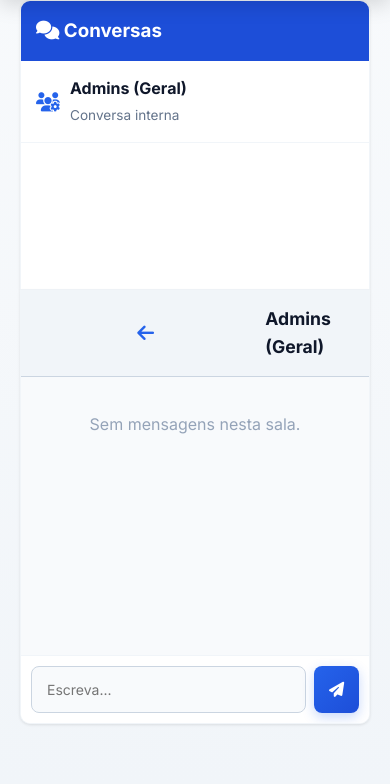
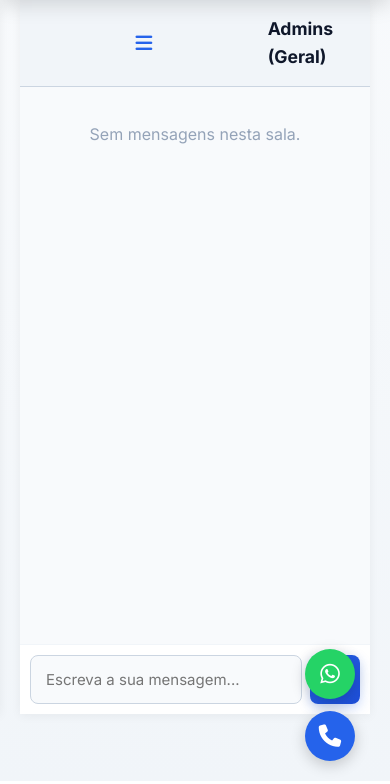
Before and after one commit to melphystec-eng/sistem-alfaiataria, a Flask app: page /admin/chat in a window 390 px wide. Shown: the part 63-847 px from the top of the page. Run offline with Flask 3, Linux system fonts and the light colour scheme; the visitor is signed in with stand-in values (Sample User, id 1); data that the repository does not hold is empty; parts of the project's set-up code (start-up, migrations or seed data) failed here and were passed over; some libraries are stand-ins or nearby versions.

Commit message:
Reverter

```diff
--- a/templates/admin_chat.html
+++ b/templates/admin_chat.html
@@ -3,40 +3,79 @@
 
 {% block content %}
 <style>
-  /* Esconde os botões flutuantes no chat */
-  .fab-container { display: none !important; }
+  /* Estrutura base */
+  .admin-chat-layout {
+    display: flex;
+    gap: 15px;
+    height: calc(100vh - 120px);
+    position: relative;
+  }
 
-  /* Layout normal para PC */
-  .chat-container { display: flex; gap: 20px; height: 80vh; }
-  .chat-sidebar { width: 300px; display: flex; flex-direction: column; overflow: hidden; margin: 0; padding: 0; }
-  .chat-main { flex: 1; display: flex; flex-direction: column; overflow: hidden; margin: 0; padding: 0; }
+  /* Barra lateral (Lista de Conversas) */
+  .chat-sidebar {
+    width: 280px;
+    background: white;
+    border-radius: 12px;
+    box-shadow: 0 2px 10px rgba(0,0,0,0.05);
+    display: flex;
+    flex-direction: column;
+    overflow: hidden;
+  }
 
-  /* Layout para Telemóvel */
+  /* Área Principal (Mensagens) */
+  .chat-main {
+    flex: 1;
+    background: white;
+    border-radius: 12px;
+    box-shadow: 0 2px 10px rgba(0,0,0,0.05);
+    display: flex;
+    flex-direction: column;
+    overflow: hidden;
+  }
+
+  /* --- RESPONSIVIDADE (TELEMÓVEL) --- */
   @media (max-width: 768px) {
-    .chat-container { flex-direction: column; height: calc(100vh - 120px); gap: 0; }
-    .chat-sidebar { width: 100%; height: 40%; border-radius: 10px 10px 0 0; }
-    .chat-main { height: 60%; border-radius: 0 0 10px 10px; border-top: none; }
+    .admin-chat-layout { height: calc(100vh - 130px); gap: 0; }
 
-    /* Se a conversa estiver aberta no telemóvel, esconde a lista lateral */
-    body.chat-aberto .chat-sidebar { display: none; }
-    body.chat-aberto .chat-main { height: 100%; border-radius: 10px; }
+    /* No telemóvel, a lista esconde-se por defeito */
+    .chat-sidebar {
+      position: absolute;
+      top: 0; left: 0;
+      width: 100%; height: 100%;
+      z-index: 10;
+      transform: translateX(-100%);
+      transition: transform 0.3s ease;
+      border-radius: 0;
+    }
 
-    /* Botão de voltar que só aparece no telemóvel */
-    #btn-voltar-mobile { display: inline-block !important; }
+    /* Quando adicionamos a classe .aberto, a lista aparece */
+    .chat-sidebar.aberto { transform: translateX(0); }
+
+    .chat-main { width: 100%; border-radius: 0; }
+
+    /* O botão de voltar/menu só aparece no telemóvel */
+    .btn-menu-mobile { display: block !important; }
   }
+
+  .btn-menu-mobile { display: none; }
+  .sala-item:hover { background: #f1f5f9 !important; }
 </style>
 
-<div class="chat-container">
+<div class="admin-chat-layout">
 
   <!-- Barra Lateral de Conversas -->
-  <div class="card chat-sidebar">
-    <div style="padding: 15px; background: var(--azul-esc); color: white;">
-      <h3 style="margin: 0;"><i class="fa-solid fa-comments"></i> Conversas</h3>
+  <div class="chat-sidebar" id="sidebar">
+    <div style="padding: 15px; background: var(--azul-esc); color: white; display: flex; justify-content: space-between; align-items: center;">
+      <h3 style="margin: 0; font-size: 1.1rem;"><i class="fa-solid fa-comments"></i> Conversas</h3>
+      <!-- Botão para fechar a lista no telemóvel -->
+      <button class="btn-menu-mobile" onclick="toggleSidebar()" style="background: transparent; padding: 0; min-height: auto; color: white; box-shadow: none;">
+        <i class="fa-solid fa-xmark" style="font-size: 1.2rem;"></i>
+      </button>
     </div>
 
     <div style="overflow-y: auto; flex: 1;">
       <!-- Sala Geral -->
-      <div onclick="mudarSala('geral_admins')" class="sala-item" data-sala="geral_admins" style="padding: 15px; border-bottom: 1px solid var(--cinza-100); cursor: pointer; display: flex; align-items: center; gap: 10px;">
+      <div onclick="mudarSala('geral_admins', 'Admins (Geral)')" class="sala-item" data-sala="geral_admins" style="padding: 15px; border-bottom: 1px solid var(--cinza-100); cursor: pointer; display: flex; align-items: center; gap: 10px;">
         <i class="fa-solid fa-users-gear" style="color: var(--azul); font-size: 1.2rem;"></i>
         <div>
           <b style="display: block; color: var(--preto);">Admins (Geral)</b>
@@ -44,9 +83,9 @@
         </div>
       </div>
 
-      <!-- Clientes -->
+      <!-- Salas dos Clientes -->
       {% for s in salas_clientes %}
-      <div onclick="mudarSala('{{ s }}')" class="sala-item" data-sala="{{ s }}" style="padding: 15px; border-bottom: 1px solid var(--cinza-100); cursor: pointer; display: flex; align-items: center; gap: 10px;">
+      <div onclick="mudarSala('{{ s }}', 'Cliente {{ s.replace('cliente_', '#') }}')" class="sala-item" data-sala="{{ s }}" style="padding: 15px; border-bottom: 1px solid var(--cinza-100); cursor: pointer; display: flex; align-items: center; gap: 10px;">
         <i class="fa-solid fa-user" style="color: var(--cinza-500); font-size: 1.2rem;"></i>
         <div>
           <b style="display: block; color: var(--preto);">Cliente</b>
@@ -58,11 +97,11 @@
   </div>
 
   <!-- Área Principal do Chat -->
-  <div class="card chat-main">
+  <div class="chat-main">
     <div style="padding: 15px; background: var(--cinza-100); border-bottom: 1px solid var(--cinza-300); display: flex; align-items: center; gap: 10px;">
-      <!-- Botão de Voltar (Só aparece no telemóvel) -->
-      <button id="btn-voltar-mobile" onclick="voltarLista()" style="display: none; background: transparent; border: none; padding: 0; min-height: auto; color: var(--azul); font-size: 1.2rem; box-shadow: none; margin: 0;">
-        <i class="fa-solid fa-arrow-left"></i>
+      <!-- Botão para abrir a lista no telemóvel -->
+      <button class="btn-menu-mobile" onclick="toggleSidebar()" style="background: transparent; padding: 0; min-height: auto; color: var(--azul); box-shadow: none; margin-right: 5px;">
+        <i class="fa-solid fa-bars" style="font-size: 1.2rem;"></i>
       </button>
       <h3 id="titulo-sala" style="margin: 0; color: var(--preto); font-size: 1.1rem;">Admins (Geral)</h3>
     </div>
@@ -72,8 +111,8 @@
     </div>
 
     <div style="padding: 10px; background: white; border-top: 1px solid var(--cinza-100); display: flex; gap: 8px;">
-      <input type="text" id="admin-chat-input" placeholder="Escreva..." style="margin: 0; flex: 1; font-size: 14px;" onkeypress="if(event.key === 'Enter') enviarMensagemAdmin()">
-      <button onclick="enviarMensagemAdmin()" style="width: 45px; min-width: 45px; padding: 0;"><i class="fa-solid fa-paper-plane"></i></button>
+      <input type="text" id="admin-chat-input" placeholder="Escreva a sua mensagem..." style="margin: 0; flex: 1; font-size: 15px;" onkeypress="if(event.key === 'Enter') enviarMensagemAdmin()">
+      <button onclick="enviarMensagemAdmin()" style="width: 50px; min-width: 50px; padding: 0;"><i class="fa-solid fa-paper-plane"></i></button>
     </div>
   </div>
 
@@ -84,22 +123,23 @@ let salaAtual = 'geral_admins';
 const chatBox = document.getElementById('admin-chat-box');
 const input = document.getElementById('admin-chat-input');
 const titulo = document.getElementById('titulo-sala');
+const sidebar = document.getElementById('sidebar');
 
-function voltarLista() {
-  document.body.classList.remove('chat-aberto');
+function toggleSidebar() {
+  sidebar.classList.toggle('aberto');
 }
 
-function mudarSala(novaSala) {
+function mudarSala(novaSala, novoTitulo) {
   salaAtual = novaSala;
+  titulo.innerText = novoTitulo;
+
+  // Destacar item selecionado
   document.querySelectorAll('.sala-item').forEach(el => {
     el.style.background = el.dataset.sala === novaSala ? '#e0f2fe' : 'transparent';
   });
 
-  titulo.innerText = novaSala === 'geral_admins' ? 'Admins (Geral)' : `Cliente ${novaSala.replace('cliente_', '#')}`;
   chatBox.innerHTML = '';
-
-  // Ativa o modo "ecrã inteiro" no telemóvel
-  document.body.classList.add('chat-aberto');
+  if (window.innerWidth <= 768) toggleSidebar(); // Fecha a gaveta no telemóvel
 
   carregarMensagensAdmin();
 }
@@ -133,7 +173,6 @@ async function carregarMensagensAdmin() {
 
       const ultimoId = data.mensagens[data.mensagens.length - 1].id;
       localStorage.setItem('chat_last_id_admin', ultimoId);
-
     } else {
       chatBox.innerHTML = '<div style="text-align:center; color: #94a3b8; margin-top: 20px;">Sem mensagens nesta sala.</div>';
     }
--- a/templates/base.html
+++ b/templates/base.html
@@ -704,21 +704,19 @@ h1::after {
 
      // ================= VERIFICADOR DE NOTIFICAÇÕES DO CHAT =================
   const badge = document.getElementById('chat-badge-notificacao');
+  const btnChat = document.getElementById('btn-chat-flutuante');
 
-  if (badge) {
-    // Cria uma chave única para o browser saber quem está a ver
+  if (badge && btnChat) {
+    // 1. Esconder o botão do chat se estivermos na página de chat
+    if (window.location.pathname.includes('/chat') || window.location.pathname.includes('/contacto')) {
+      btnChat.style.display = 'none';
+    } else {
+      // 2. Se não estivermos no chat, verificar notificações
       const isAdmin = "{{ 'true' if session.get('admin_id') else 'false' }}" === "true";
       const chaveLocal = isAdmin ? 'chat_last_id_admin' : 'chat_last_id_cliente_' + "{{ session.get('cliente_sala', '') }}";
 
       async function verificarNovasMensagens() {
-      // Se já estiver na página do chat, esconde a bolinha
-      if (window.location.pathname.includes('/chat') || window.location.pathname.includes('/contacto')) {
-        badge.style.display = 'none';
-        return;
-      }
-
         let ultimoIdVisto = localStorage.getItem(chaveLocal) || 0;
-
         try {
           const response = await fetch(`/api/chat/verificar_novas?ultimo_id=${ultimoIdVisto}`);
           const data = await response.json();
@@ -732,9 +730,9 @@ h1::after {
         } catch (e) {}
       }
 
-    // Verifica a cada 5 segundos
       setInterval(verificarNovasMensagens, 5000);
-    verificarNovasMensagens(); // Verifica logo ao abrir
+      verificarNovasMensagens();
+    }
   }
 
 </script>
```
Lines whose indentation alone changed are shown as unchanged.
